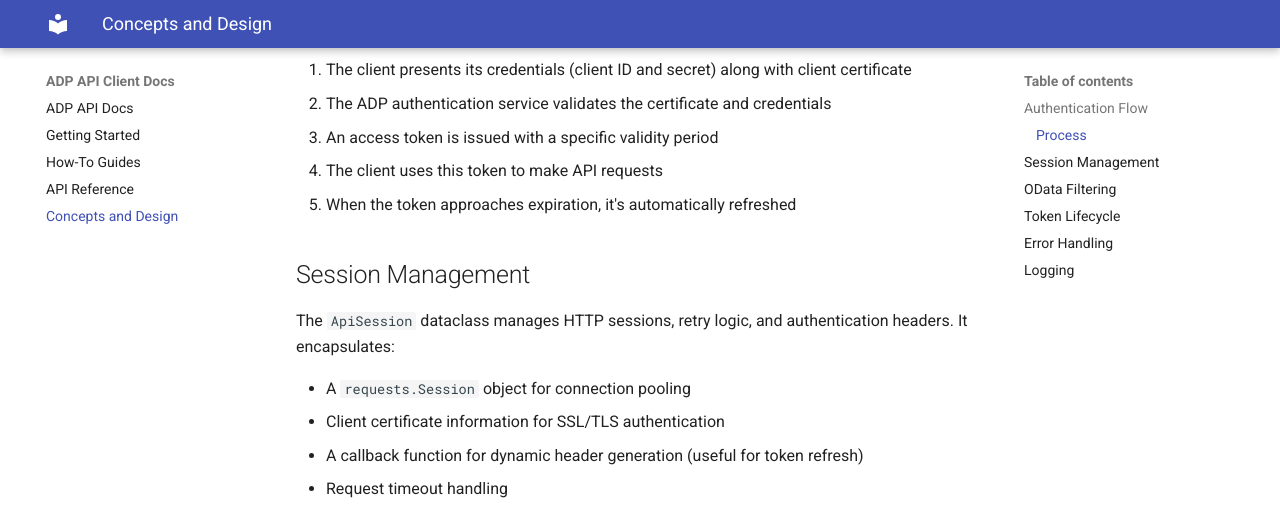
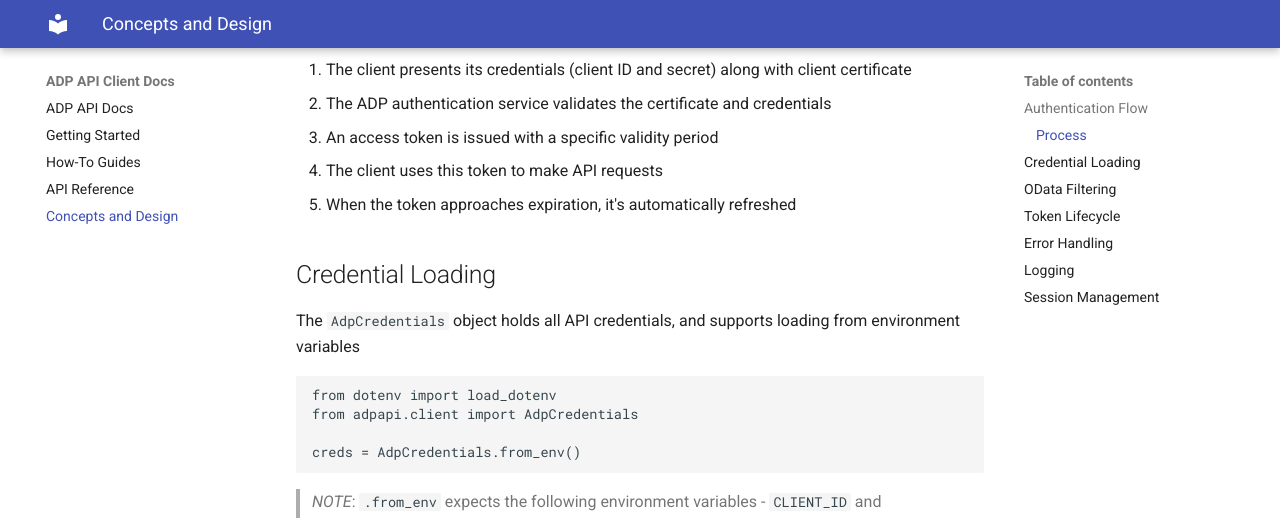
Before and after one commit to JoeyRussoniello/Adp-Api-Client, an MkDocs documentation site: the page built from docs/explanation.md, in a window 1280 px wide and 1400 px high, scrolled down 328 px. Shown: the top 518 px of the window. Built offline with MkDocs 1.6.1 and Material for MkDocs 9.7.7, drawn with Linux system fonts in a browser that asks for light colours; some of the changed text lies outside the part shown; grey boxes are pictures that could not be loaded.

Commit message:
Updated docs

````diff
--- a/docs/explanation.md
+++ b/docs/explanation.md
@@ -12,16 +12,20 @@
 4. The client uses this token to make API requests
 5. When the token approaches expiration, it's automatically refreshed
 
-## Session Management
+## Credential Loading
 
-The `ApiSession` dataclass manages HTTP sessions, retry logic, and authentication headers. It encapsulates:
+The `AdpCredentials` object holds all API credentials, and supports loading from environment variables
 
-- A `requests.Session` object for connection pooling
-- Client certificate information for SSL/TLS authentication
-- A callback function for dynamic header generation (useful for token refresh)
-- Request timeout handling
+```python
+from dotenv import load_dotenv
+from adpapi.client import AdpCredentials
 
-::: adpapi.sessions.ApiSession
+creds = AdpCredentials.from_env()
+```
+
+> *NOTE*: `.from_env` expects the following environment variables
+> - `CLIENT_ID` and `CLIENT_SECRET`, mandatory, links to the API proejct
+> - `CERT_PATH` and `KEY_PATH`, optional, default to `certificate.pem` and `adp.key`, respectively if not provided
 
 ## OData Filtering
 
@@ -42,3 +46,14 @@
 Comprehensive logging is available at multiple levels (DEBUG, INFO, WARNING, ERROR) to help with troubleshooting:
 
 ::: adpapi.logger.configure_logging
+
+## Session Management
+
+The `ApiSession` dataclass manages HTTP sessions, retry logic, and authentication headers. It encapsulates:
+
+- A `requests.Session` object for connection pooling
+- Client certificate information for SSL/TLS authentication
+- A callback function for dynamic header generation (useful for token refresh)
+- Request timeout handling
+
+::: adpapi.sessions.ApiSession
````
Also changed, not shown: docs/how-to-guides.md (+7 -6 lines), docs/index.md (+9 -10 lines), docs/reference.md (+11 -3 lines), docs/tutorials.md (+6 -8 lines).
